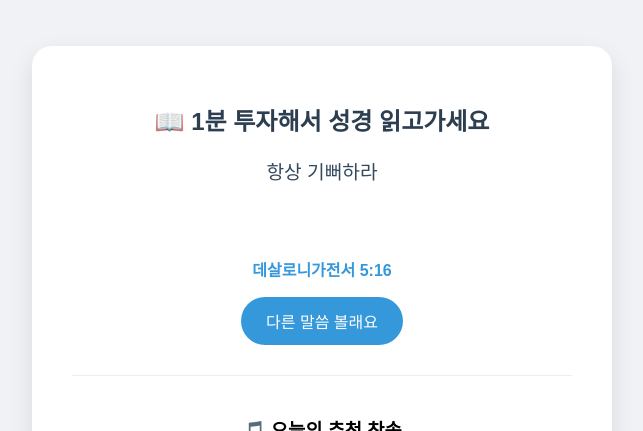
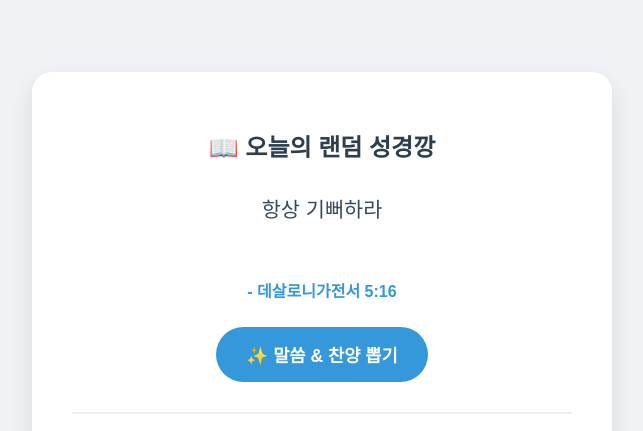
Before and after one commit to goeha-building/bibler, a Flask app: page / in a window 1280 px wide. Shown: the top 431 px of the page, without its empty margins (318-961 px from the left). Run offline with Flask 3, Linux system fonts and the light colour scheme.

Commit message:
버거먹엇더니 버거움

```diff
--- a/templates/index.html
+++ b/templates/index.html
@@ -1,59 +1,64 @@
 <!DOCTYPE html>
 <html>
 <head>
+    <meta charset="UTF-8">
     <title>GOEHA BIBLER : 랜덤 말씀찬양</title>
     <style>
-        body { font-family: 'Apple SD Gothic Neo', sans-serif; background-color: #f0f2f5; display: flex; justify-content: center; align-items: center; height: 100vh; margin: 0; }
-        .card { background: white; padding: 40px; border-radius: 20px; box-shadow: 0 10px 25px rgba(0,0,0,0.1); width: 80%; max-width: 500px; text-align: center; }
-        h1 { color: #2c3e50; font-size: 1.5rem; }
-        #verse { font-size: 1.2rem; color: #34495e; margin: 20px 0; min-height: 80px; }
-        #ref { font-weight: bold; color: #3498db; }
-        .btn { background: #3498db; color: white; border: none; padding: 12px 25px; border-radius: 30px; cursor: pointer; font-size: 1rem; transition: 0.3s; }
-        .btn:hover { background: #2980b9; }
-        .youtube-box { margin-top: 30px; border-top: 1px solid #eee; padding-top: 20px; }
+        body { font-family: 'Apple SD Gothic Neo', sans-serif; background-color: #f0f2f5; display: flex; justify-content: center; align-items: center; min-height: 100vh; margin: 0; }
+        .card { background: white; padding: 40px; border-radius: 20px; box-shadow: 0 10px 25px rgba(0,0,0,0.1); width: 90%; max-width: 500px; text-align: center; }
+        h1 { color: #2c3e50; font-size: 1.5rem; margin-bottom: 30px; }
+        #verse { font-size: 1.3rem; color: #34495e; margin: 25px 0; min-height: 60px; line-height: 1.6; word-break: keep-all; }
+        #ref { font-weight: bold; color: #3498db; display: block; margin-bottom: 25px; }
+        .btn { background: #3498db; color: white; border: none; padding: 15px 30px; border-radius: 30px; cursor: pointer; font-size: 1.1rem; transition: 0.3s; font-weight: bold; }
+        .btn:hover { background: #2980b9; transform: scale(1.05); }
+        .youtube-box { margin-top: 30px; border-top: 2px solid #eee; padding-top: 20px; }
+        iframe { border-radius: 12px; background: #000; }
     </style>
 </head>
 <body>
     <div class="card">
-        <h1>📖 1분 투자해서 성경 읽고가세요</h1>
-        <div id="verse">150가지 성경 구절 수록</div>
-        <p id="ref"></p>
+        <h1>📖 오늘의 랜덤 성경깡</h1>
+        <div id="verse">버튼을 눌러 말씀을 뽑아보세요!</div>
+        <span id="ref"></span>
 
-        <button class="btn" onclick="getNext()">다른 말씀 볼래요</button>
+        <button class="btn" onclick="getNext()">✨ 말씀 & 찬양 뽑기</button>
 
         <div class="youtube-box">
-            <h3>🎵 오늘의 추천 찬송</h3>
             <div id="player">
-                <p style="color:#888">말씀을 먼저 뽑아주세요.</p>
                 </div>
         </div>
     </div>
 
     <script>
         async function getNext() {
+            console.log("버튼 눌림! 데이터 가져오는 중...");
             try {
-            // 주소 끝에 랜덤 숫자를 붙여서 서버를 강제로 깨움
-            const response = await fetch('/get_data?nocache=' + Math.random());
+                // 캐시 방지를 위해 랜덤 파라미터 추가
+                const response = await fetch('/get_data?t=' + Date.now());
                 const data = await response.json();
+                console.log("받은 데이터:", data);
 
+                // 1. 말씀/출처 업데이트
                 document.getElementById('verse').innerText = data.verse;
-            document.getElementById('ref').innerText = data.ref;
+                document.getElementById('ref').innerText = "- " + data.ref;
 
+                // 2. 유튜브 영상 업데이트 (가장 단순하고 강력한 주소)
                 const playerDiv = document.getElementById('player');
-            // 가장 깔끔한 유튜브 임베드 주소 (치트키 다 뺌, 이게 제일 잘 나옴)
                 playerDiv.innerHTML = `
                     <iframe
                         width="100%"
                         height="250"
-                    src="https://www.youtube.com/embed/${data.youtube_id}"
+                        src="https://www.youtube.com/embed/${data.youtube_id}?autoplay=0"
                         frameborder="0"
                         allow="accelerometer; autoplay; clipboard-write; encrypted-media; gyroscope; picture-in-picture"
                         allowfullscreen>
                     </iframe>`;
             } catch (e) {
-            console.error("에러!", e);
+                console.error("뜌땨땨 에러 발생:", e);
+                alert("서버 연결 실패! 다시 시도해주세요.");
             }
         }
+        // 시작하자마자 하나 뽑아주기
         window.onload = getNext;
     </script>
 </body>
```
Lines whose indentation alone changed are shown as unchanged.
